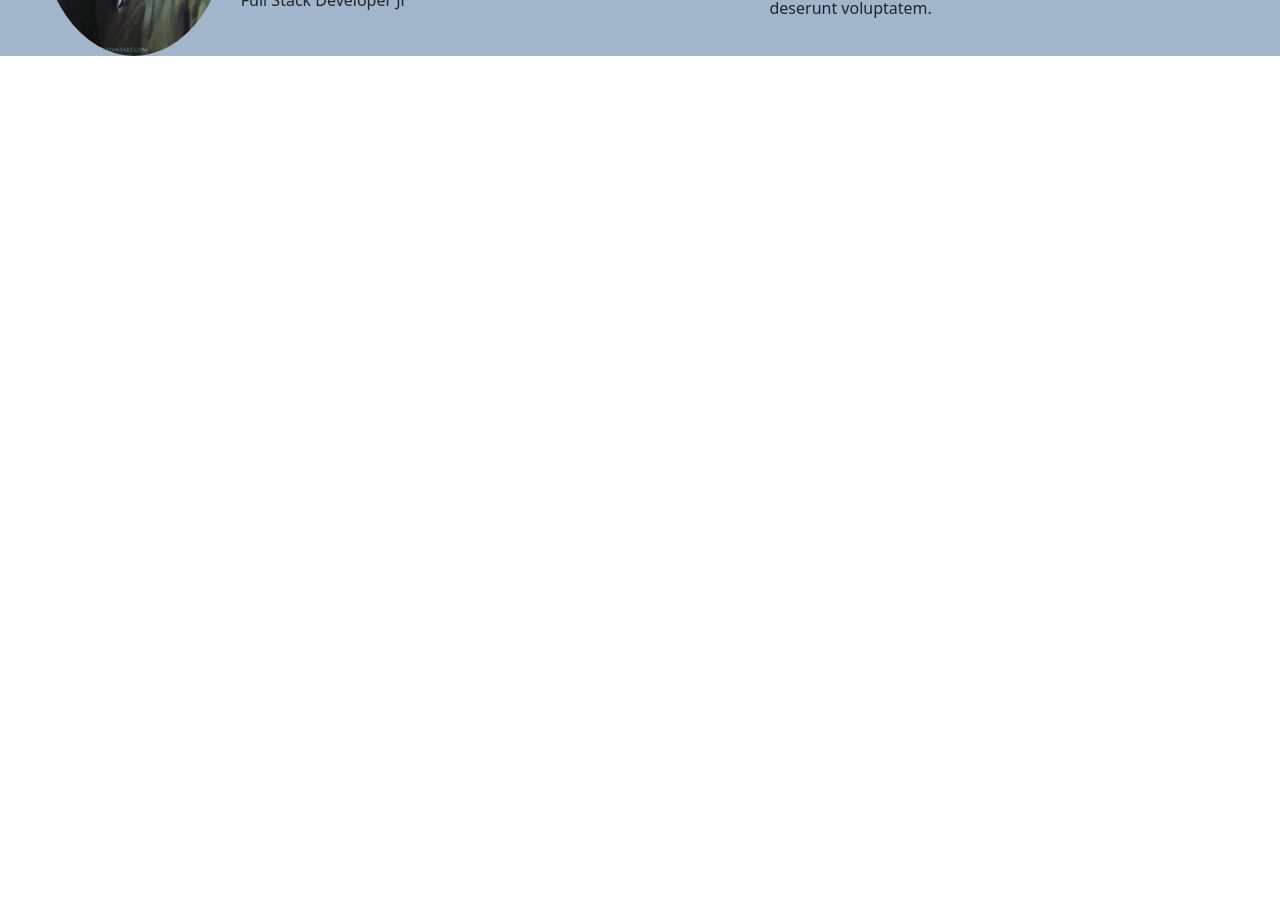
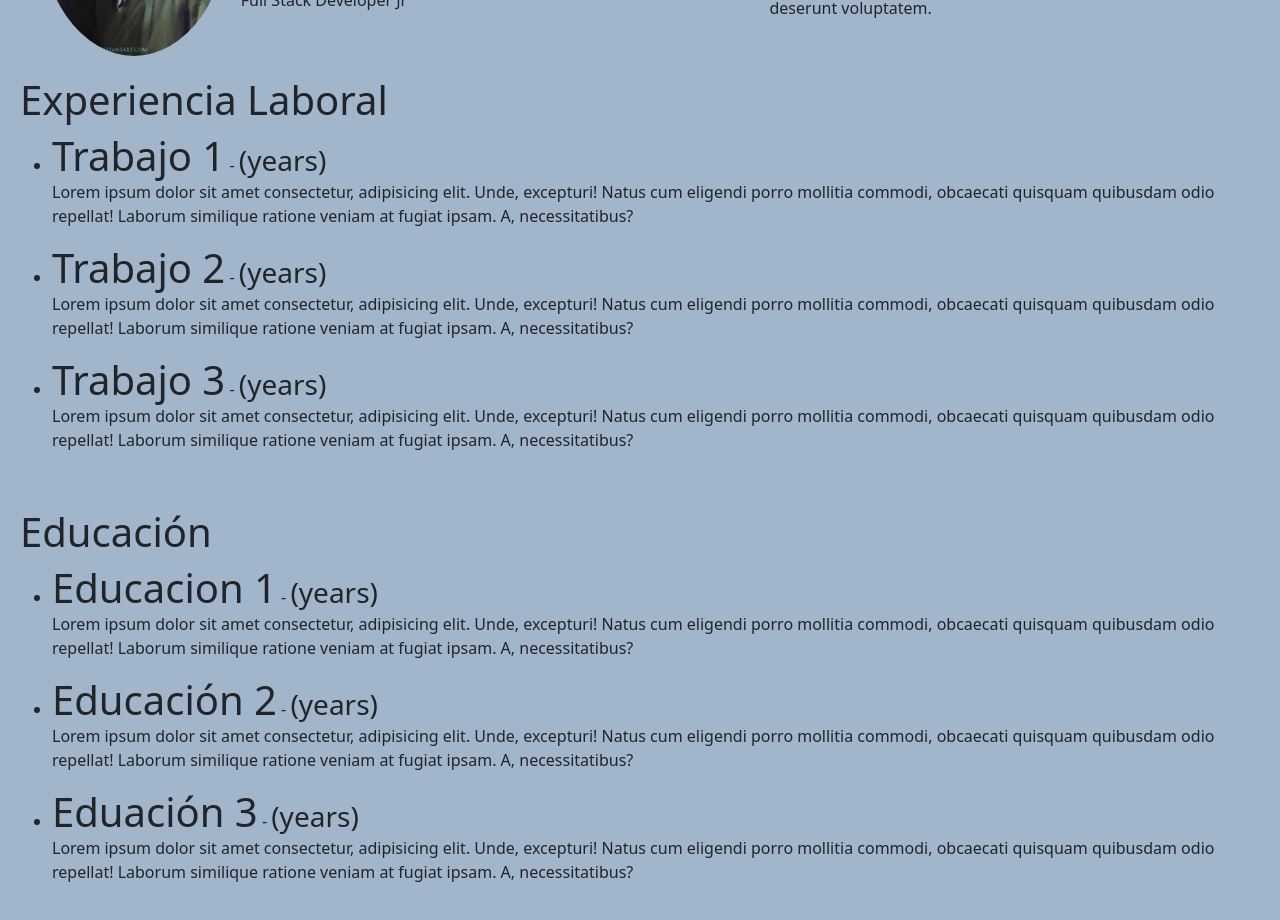
Before and after one commit to AlexisG87/Proyecto_Portfolio, an Angular app in the folder Proyecto_Portfolio/: page / in a window 1280 px wide. Shown: the part 820-1740 px from the top of the page. Before the commit the page ends 876 px from the top, so only its background shows below. Built offline with nearby package versions, Linux system fonts and the light colour scheme.

Commit message:
Se agregó Experiencia Laboral y Educación

```diff
--- a/Proyecto_Portfolio/src/app/app.component.html
+++ b/Proyecto_Portfolio/src/app/app.component.html
@@ -1,2 +1,4 @@
 <app-header></app-header>
 <app-acerca-de></app-acerca-de>
+<app-experiencia></app-experiencia>
+<app-educacion></app-educacion>
--- a/Proyecto_Portfolio/src/app/app.module.ts
+++ b/Proyecto_Portfolio/src/app/app.module.ts
@@ -8,6 +8,8 @@
 import { SocialComponent } from './components/social/social.component';
 import { BannerComponent } from './components/banner/banner.component';
 import { AcercaDeComponent } from './components/acerca-de/acerca-de.component';
+import { ExperienciaComponent } from './components/experiencia/experiencia.component';
+import { EducacionComponent } from './components/educacion/educacion.component';
 
 @NgModule({
   declarations: [
@@ -16,7 +18,9 @@
     LogoAPComponent,
     SocialComponent,
     BannerComponent,
-    AcercaDeComponent
+    AcercaDeComponent,
+    ExperienciaComponent,
+    EducacionComponent
   ],
   imports: [
     BrowserModule,
--- /dev/null
+++ b/Proyecto_Portfolio/src/app/components/educacion/educacion.component.css
@@ -0,0 +1,10 @@
+.row{
+    padding: 20px;
+}
+div{
+    background-color: #a1b5cb;
+}
+h1, h3{
+    display: inline;
+
+}
--- /dev/null
+++ b/Proyecto_Portfolio/src/app/components/educacion/educacion.component.html
@@ -0,0 +1,47 @@
+<div class="row">
+    <h1>Educación</h1>
+    <div class="call-lg-1"></div>
+    <div class="call-lg-11">
+       <ul>
+           <li>
+               <h1>Educacion 1</h1> -
+               <h3>(years)</h3>
+           </li>
+           <p>
+               Lorem ipsum dolor sit amet consectetur, adipisicing elit.
+                Unde, excepturi! Natus cum eligendi porro mollitia commodi,
+                obcaecati quisquam quibusdam odio repellat!
+                Laborum similique ratione veniam at fugiat ipsam.
+                A, necessitatibus?
+           </p>
+       </ul>
+       <ul>
+           <li>
+               <h1>Educación 2</h1> -
+               <h3>(years)</h3>
+           </li>
+           <p>
+               Lorem ipsum dolor sit amet consectetur, adipisicing elit.
+                Unde, excepturi! Natus cum eligendi porro mollitia commodi,
+                obcaecati quisquam quibusdam odio repellat!
+                Laborum similique ratione veniam at fugiat ipsam.
+                A, necessitatibus?
+           </p>
+       </ul>
+       <ul>
+           <li>
+               <h1>Eduación 3</h1> -
+               <h3>(years)</h3>
+           </li>
+           <p>
+               Lorem ipsum dolor sit amet consectetur, adipisicing elit.
+                Unde, excepturi! Natus cum eligendi porro mollitia commodi,
+                obcaecati quisquam quibusdam odio repellat!
+                Laborum similique ratione veniam at fugiat ipsam.
+                A, necessitatibus?
+           </p>
+       </ul>
+
+    </div>
+
+   </div>
--- /dev/null
+++ b/Proyecto_Portfolio/src/app/components/educacion/educacion.component.ts
@@ -0,0 +1,15 @@
+import { Component, OnInit } from '@angular/core';
+
+@Component({
+  selector: 'app-educacion',
+  templateUrl: './educacion.component.html',
+  styleUrls: ['./educacion.component.css']
+})
+export class EducacionComponent implements OnInit {
+
+  constructor() { }
+
+  ngOnInit(): void {
+  }
+
+}
--- /dev/null
+++ b/Proyecto_Portfolio/src/app/components/experiencia/experiencia.component.css
@@ -0,0 +1,10 @@
+.row{
+    padding: 20px;
+}
+div{
+    background-color: #a1b5cb;
+}
+h1, h3{
+    display: inline;
+
+}
--- /dev/null
+++ b/Proyecto_Portfolio/src/app/components/experiencia/experiencia.component.html
@@ -0,0 +1,47 @@
+<div class="row">
+ <h1>Experiencia Laboral</h1>
+ <div class="call-lg-1"></div>
+ <div class="call-lg-11">
+    <ul>
+        <li>
+            <h1>Trabajo 1</h1> -
+            <h3>(years)</h3>
+        </li>
+        <p>
+            Lorem ipsum dolor sit amet consectetur, adipisicing elit.
+             Unde, excepturi! Natus cum eligendi porro mollitia commodi,
+             obcaecati quisquam quibusdam odio repellat!
+             Laborum similique ratione veniam at fugiat ipsam.
+             A, necessitatibus?
+        </p>
+    </ul>
+    <ul>
+        <li>
+            <h1>Trabajo 2</h1> -
+            <h3>(years)</h3>
+        </li>
+        <p>
+            Lorem ipsum dolor sit amet consectetur, adipisicing elit.
+             Unde, excepturi! Natus cum eligendi porro mollitia commodi,
+             obcaecati quisquam quibusdam odio repellat!
+             Laborum similique ratione veniam at fugiat ipsam.
+             A, necessitatibus?
+        </p>
+    </ul>
+    <ul>
+        <li>
+            <h1>Trabajo 3</h1> -
+            <h3>(years)</h3>
+        </li>
+        <p>
+            Lorem ipsum dolor sit amet consectetur, adipisicing elit.
+             Unde, excepturi! Natus cum eligendi porro mollitia commodi,
+             obcaecati quisquam quibusdam odio repellat!
+             Laborum similique ratione veniam at fugiat ipsam.
+             A, necessitatibus?
+        </p>
+    </ul>
+
+ </div>
+
+</div>
--- /dev/null
+++ b/Proyecto_Portfolio/src/app/components/experiencia/experiencia.component.ts
@@ -0,0 +1,15 @@
+import { Component, OnInit } from '@angular/core';
+
+@Component({
+  selector: 'app-experiencia',
+  templateUrl: './experiencia.component.html',
+  styleUrls: ['./experiencia.component.css']
+})
+export class ExperienciaComponent implements OnInit {
+
+  constructor() { }
+
+  ngOnInit(): void {
+  }
+
+}
```
Also changed, not shown: 2 other files (tests, documents, lock files or other folders).
